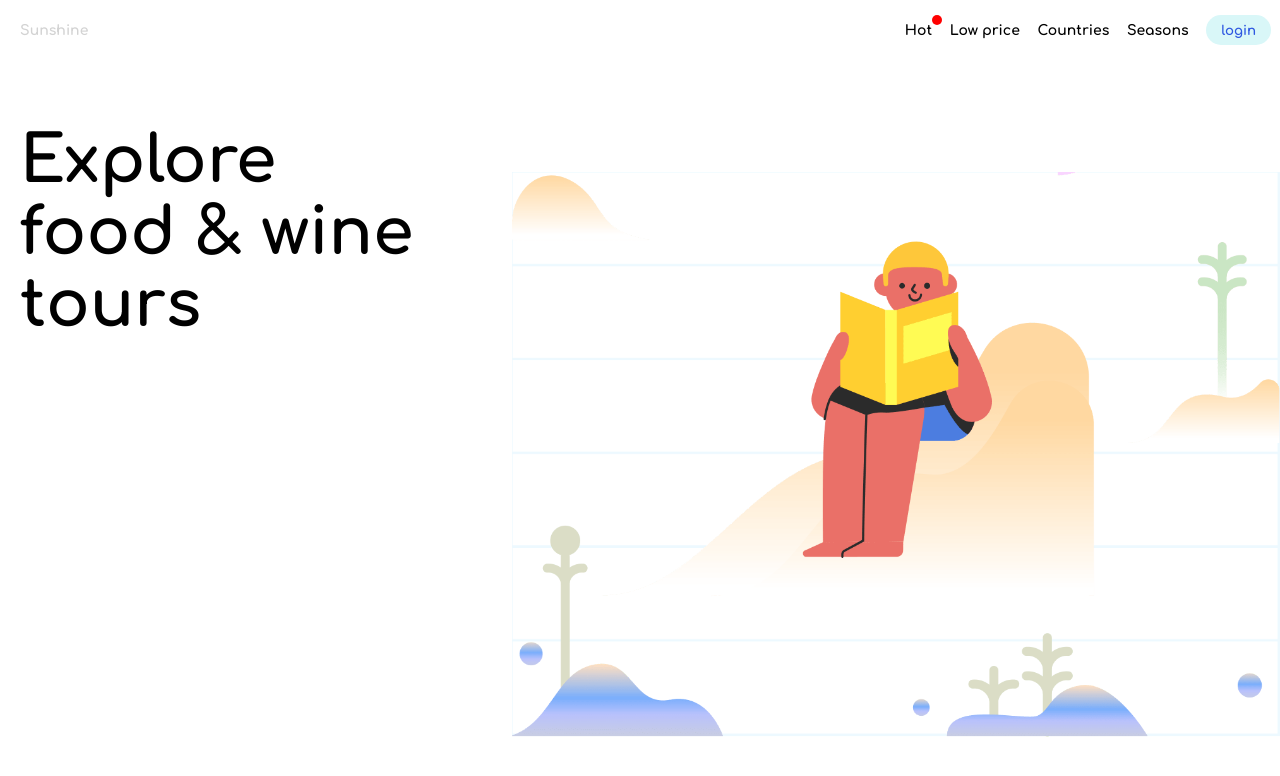
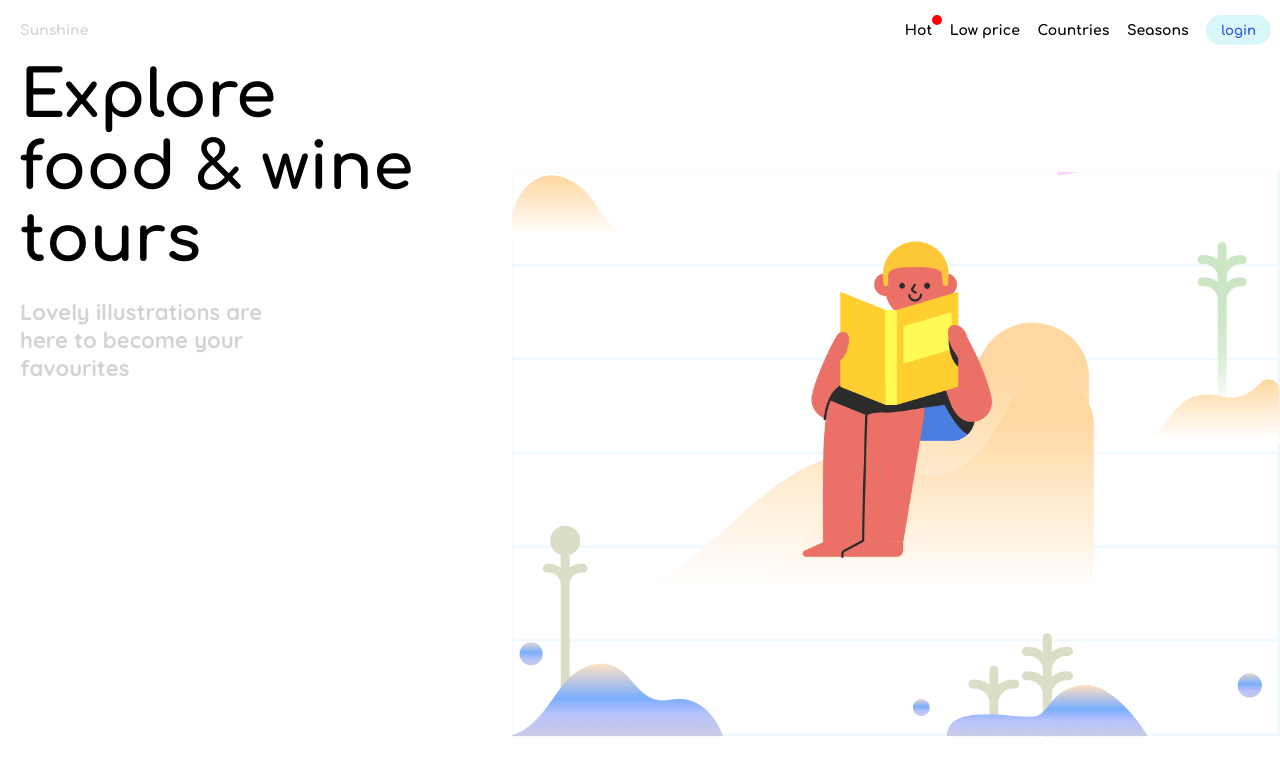
Before and after one commit to sueherrera30/food-tours, a React (Create React App) app: page / in a window 1280 px wide. Shown: the top 776 px of the page. Built offline with nearby package versions, Linux system fonts and the light colour scheme.

Commit message:
add subtitle

```diff
--- a/public/index.html
+++ b/public/index.html
@@ -10,7 +10,7 @@
       content="Web site created using create-react-app"
     />
     <link rel="apple-touch-icon" href="%PUBLIC_URL%/logo192.png" />
-    <link href="https://fonts.googleapis.com/css2?family=Quicksand:wght@700&display=swap" rel="stylesheet">
+    <link href="https://fonts.googleapis.com/css2?family=Quicksand:wght@400;700&display=swap" rel="stylesheet">
     <link href="https://fonts.googleapis.com/css2?family=Comfortaa:wght@400;700&display=swap" rel="stylesheet">
     <!--
       manifest.json provides metadata used when your web app is installed on a
--- a/src/components/textComponents/Subtitle.js
+++ b/src/components/textComponents/Subtitle.js
@@ -0,0 +1,12 @@
+import styled from 'styled-components';
+
+const Subtitle = styled.p`
+  font-family: 'Quicksand', sans-serif;
+  color: #d3d3d3;
+  font-size: 22px;
+  width: 55%;
+  padding: 0 20px;
+  font-weight: bold;
+`;
+
+export default Subtitle;
--- a/src/components/textComponents/Title.jsx
+++ b/src/components/textComponents/Title.jsx
@@ -7,6 +7,7 @@ const Title = styled.p`
   width: 80%;
   font-weight: 600;
   padding: 0 20px;
+  margin: 0;
 `;
 
 export default Title;
--- a/src/containers/NavBar.jsx
+++ b/src/containers/NavBar.jsx
@@ -23,7 +23,7 @@ const NavBar = () => (
           </TextNavbarContainer>
           ))
         }
-        <NavButton>login</NavButton>
+        <NavButton onClick={() => alert('Hi coach!')}>login</NavButton>
       </OptionsContainer>
 
     </MainContainer>
--- a/src/views/Home/index.js
+++ b/src/views/Home/index.js
@@ -3,6 +3,7 @@ import { MainContainer, InfoContainer, ImageContainer } from './Sides';
 import NavBar from '../../containers/NavBar';
 import MainImage from '../../components/elements/MainImage';
 import Title from '../../components/textComponents/Title';
+import Subtitle from '../../components/textComponents/Subtitle';
 
 const Home = () => (
   <>
@@ -10,6 +11,7 @@ const Home = () => (
     <MainContainer>
       <InfoContainer>
         <Title> Explore food & wine tours</Title>
+        <Subtitle>Lovely illustrations are here to become your favourites</Subtitle>
       </InfoContainer>
       <ImageContainer>
         <MainImage />
```
